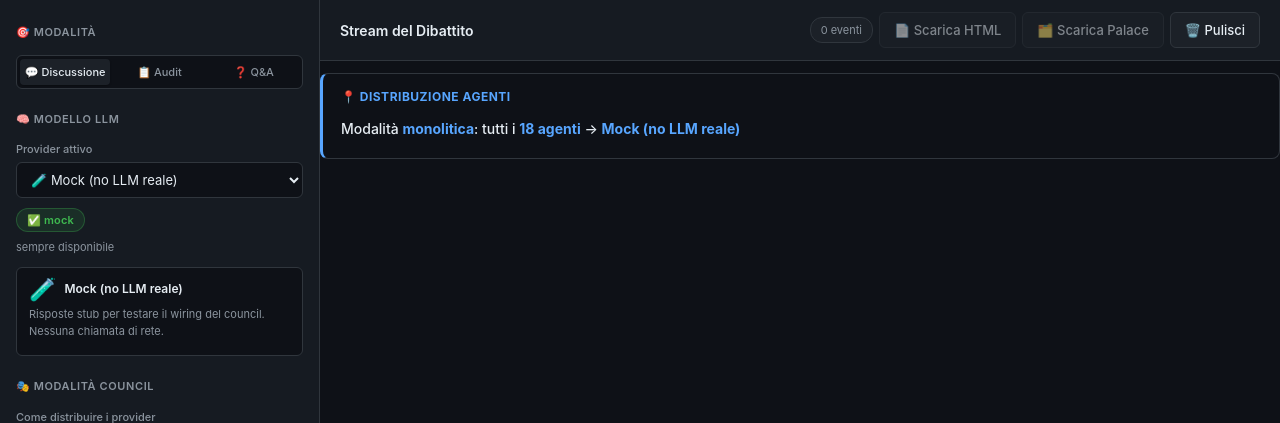
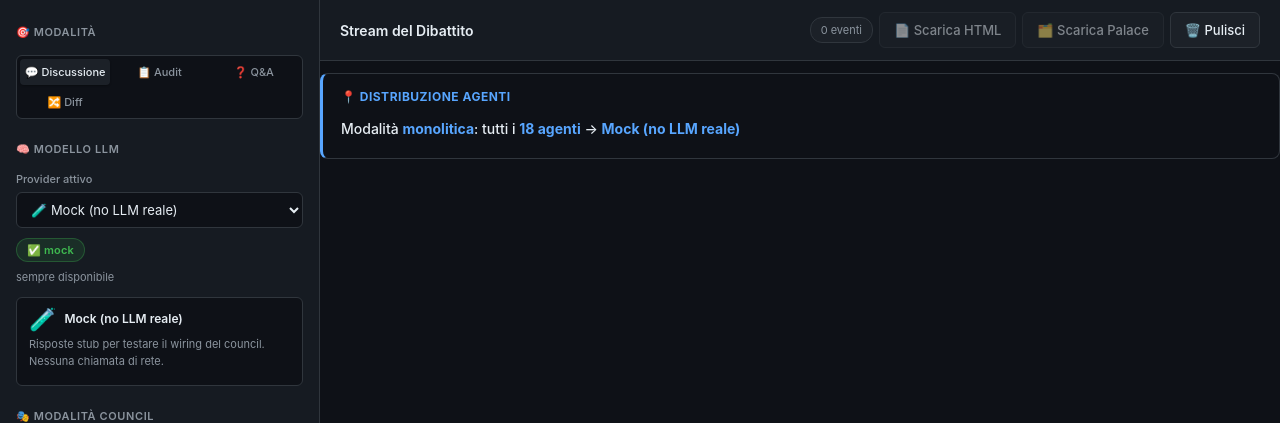
Before and after one commit to eroslifestyle/tavolarotonda, a Flask app: page / in a window 1280 px wide. Shown: the part 73-496 px from the top of the page. Run offline with Flask 3, Linux system fonts and the light colour scheme; data that the repository does not hold is empty; some libraries are stand-ins or nearby versions.

Commit message:
feat(diff-mode): 3-column comparison UI + /api/diff endpoint
- /api/diff: POST → 3 modelli in parallelo (Opus/GLM/MiniMax)
- Tab Diff nel template HTML
- CSS 3 colonne con header color-coded
- JS: startDiff() handler con fetch + display

```diff
--- a/gui/app.py
+++ b/gui/app.py
@@ -565,6 +565,35 @@ def api_classify_topic():
     return jsonify(result)
 
 
+@app.route("/api/diff", methods=["POST"])
+def api_diff():
+    """Esegue la stessa domanda su 3 modelli e ritorna le risposte in parallelo."""
+    from tavolarotonda.debate import phase_debate
+    from tavolarotonda.memory_palace import MemoryPalace
+
+    data = request.get_json() or {}
+    topic = data.get("topic", "")
+    rounds = min(int(data.get("rounds", 1)), 3)
+
+    palace = MemoryPalace(topic=topic)
+    events = asyncio.run(phase_debate(palace, topic, rounds=rounds))
+
+    # Struttura le risposte per modello
+    responses = {}
+    for ev in events:
+        agent = ev.agent.replace("debate-", "")
+        if agent not in responses:
+            responses[agent] = []
+        responses[agent].append({"text": ev.text, "round": ev.round})
+
+    return jsonify({
+        "topic": topic,
+        "rounds": rounds,
+        "responses": responses,
+        "count": len(events),
+    })
+
+
 @app.route("/api/models", methods=["GET"])
 def api_models():
     """Lista i modelli LLM disponibili con stato corrente (env / ollama)."""
--- a/gui/static/app.js
+++ b/gui/static/app.js
@@ -32,6 +32,7 @@ function setupTabs() {
       document.getElementById("field-topic").style.display = mode === "topic" ? "" : "none";
       document.getElementById("field-audit").style.display = mode === "audit" ? "" : "none";
       document.getElementById("field-qa").style.display = mode === "qa" ? "" : "none";
+      document.getElementById("field-diff").style.display = mode === "diff" ? "" : "none";
     });
   });
 }
@@ -48,6 +49,7 @@ function setupButtons() {
   document.getElementById("run-btn").addEventListener("click", startRun);
   document.getElementById("stop-btn").addEventListener("click", stopRun);
   document.getElementById("clear-btn").addEventListener("click", clearStream);
+  document.getElementById("run-diff-btn").addEventListener("click", startDiff);
   document.getElementById("download-html").addEventListener("click", () => {
     if (state.htmlUrl) window.open(state.htmlUrl, "_blank");
   });
@@ -317,6 +319,20 @@ async function loadAgents() {
   }
 }
 
+// === DIFF ===
+async function startDiff() {
+  const topic = document.getElementById("topic-input").value.trim();
+  if (!topic) { alert("Inserisci un topic"); return; }
+  document.querySelectorAll(".diff-body").forEach(el => el.textContent = "⏳...");
+  try {
+    const r = await fetch("/api/diff", {method:"POST", headers:{"Content-Type":"application/json"}, body: JSON.stringify({topic, rounds:1})});
+    const d = await r.json(), resp = d.responses||{};
+    document.getElementById("diff-opus").querySelector(".diff-body").textContent = resp.Opus?.[0]?.text || "—";
+    document.getElementById("diff-glm").querySelector(".diff-body").textContent = resp.GLM?.[0]?.text || "—";
+    document.getElementById("diff-minimax").querySelector(".diff-body").textContent = resp.MiniMax?.[0]?.text || "—";
+  } catch(e) { document.querySelectorAll(".diff-body").forEach(el => el.textContent = "Err: "+e.message); }
+}
+
 // === RUN ===
 async function startRun() {
   clearStream();
--- a/gui/templates/index.html
+++ b/gui/templates/index.html
@@ -34,6 +34,7 @@
         <button class="tab active" data-mode="topic">💬 Discussione</button>
         <button class="tab" data-mode="audit">📋 Audit</button>
         <button class="tab" data-mode="qa">❓ Q&A</button>
+        <button class="tab" data-mode="diff">🔀 Diff</button>
       </div>
 
       <h3>🧠 Modello LLM</h3>
@@ -98,6 +99,18 @@ Quali sono i prossimi passi?"></textarea>
       <div class="field">
         <label>Round: <span id="rounds-val">3</span></label>
         <input type="range" id="rounds-slider" min="1" max="5" value="3">
+      </div>
+
+      <!-- Diff mode: 3 colonne -->
+      <div class="field" id="field-diff" style="display:none">
+        <label>🔀 Diff: i 3 modelli a confronto</label>
+        <p class="hint">Stesso topic, 3 risposte in parallelo (Opus · GLM · MiniMax)</p>
+        <div class="diff-container">
+          <div class="diff-col diff-opus" id="diff-opus"><div class="diff-header">🧠 Opus</div><div class="diff-body">—</div></div>
+          <div class="diff-col diff-glm" id="diff-glm"><div class="diff-header">🔮 GLM</div><div class="diff-body">—</div></div>
+          <div class="diff-col diff-minimax" id="diff-minimax"><div class="diff-header">🌊 MiniMax</div><div class="diff-body">—</div></div>
+        </div>
+        <button id="run-diff-btn" class="primary">🔀 Run Diff</button>
       </div>
 
       <div class="field">
```
Also changed, not shown: gui/static/style.css (+29 -0 lines).
